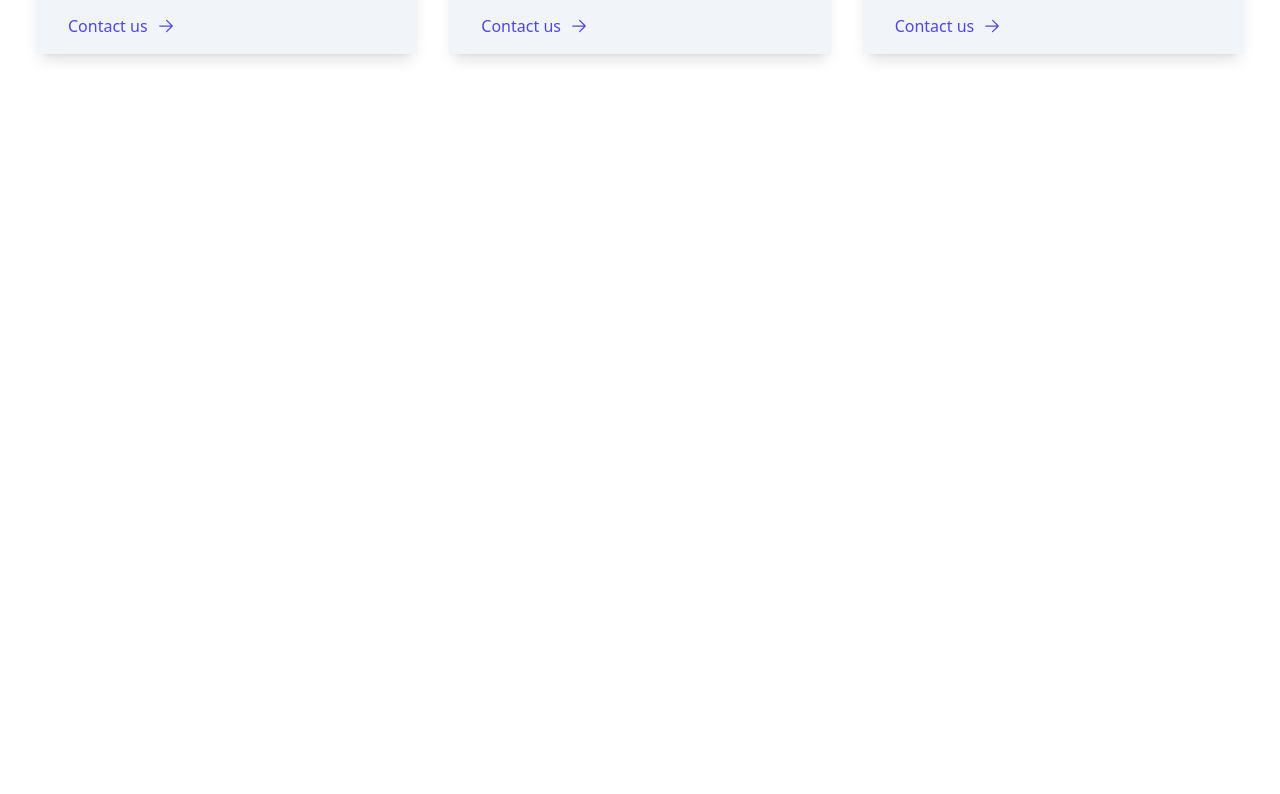
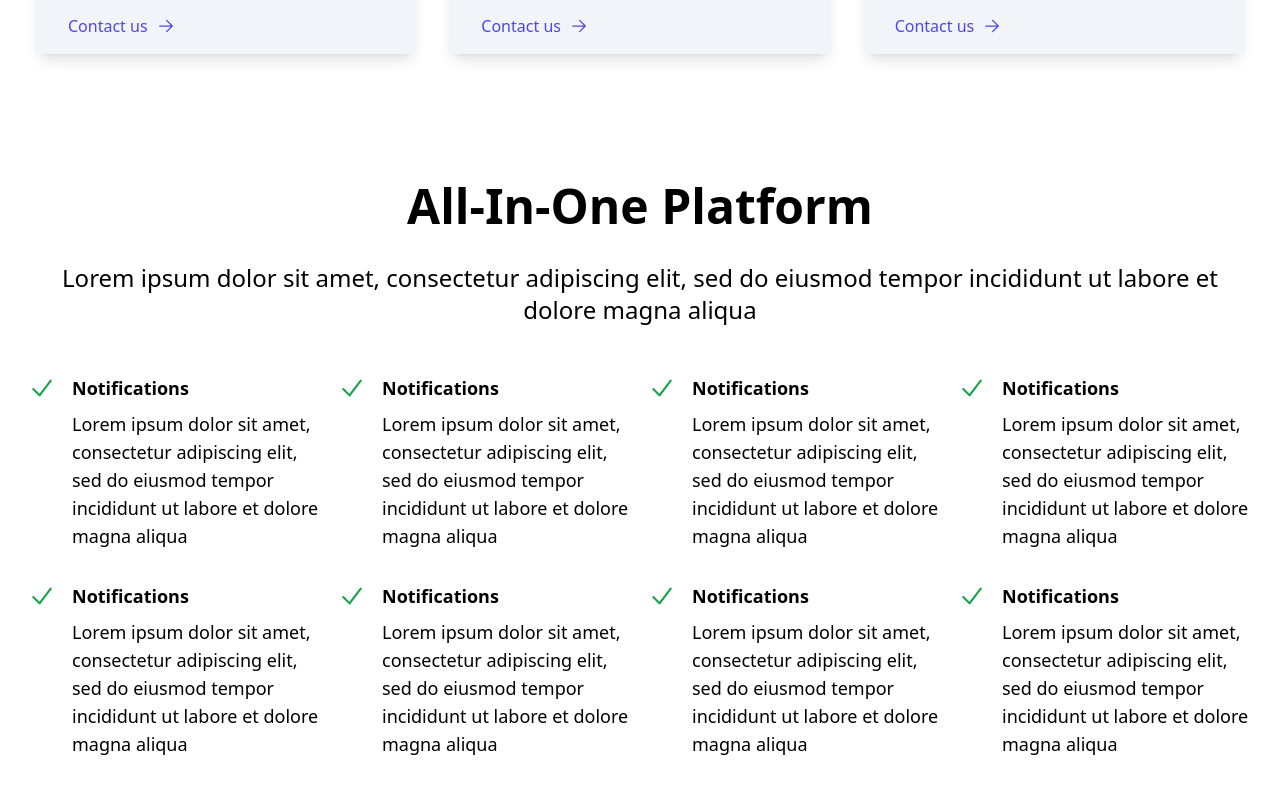
Before and after one commit to joan-gerard/cloud-app-react-tailwind, a React (Create React App) app: page / in a window 1280 px wide. Shown: the part 2084-2878 px from the top of the page. Before the commit the page ends 2182 px from the top, so only its background shows below. Built offline with nearby package versions, Linux system fonts and the light colour scheme; the HTML template or start-up script is replaced by a standard one.

Commit message:
Write AllInOne component

```diff
--- a/src/App.tsx
+++ b/src/App.tsx
@@ -1,5 +1,6 @@
 import React from "react";
 import About from "./components/About";
+import AllInOne from "./components/AllInOne";
 import Hero from "./components/Hero";
 import NavBar from "./components/NavBar";
 import Support from "./components/Support";
@@ -11,6 +12,7 @@
       <Hero />
       <About />
       <Support />
+      <AllInOne />
     </div>
   );
 }
--- /dev/null
+++ b/src/components/AllInOne.tsx
@@ -0,0 +1,117 @@
+import React from "react";
+import { CheckIcon } from "@heroicons/react/20/solid";
+
+const AllInOne = () => {
+  return (
+    <div className="w-full my-32">
+      <div className="max-w-[1240px] mx-auto px-2">
+        <h2 className="text-5xl font-bold text-center">All-In-One Platform</h2>
+        <p className="text-2xl py-8 text-gary-500 text-center">
+          Lorem ipsum dolor sit amet, consectetur adipiscing elit, sed do
+          eiusmod tempor incididunt ut labore et dolore magna aliqua
+        </p>
+
+        <div className="grid sm:grid-cols-2 lg:grid-cols-4 gap-4 pt-4">
+          <div className="flex">
+            <div>
+              <CheckIcon className="w-7 mr-4 text-green-600" />
+            </div>
+            <div className="">
+              <h3 className="font-bold text-lg">Notifications</h3>
+              <p className="text-lg pt-2 pb-4">
+                Lorem ipsum dolor sit amet, consectetur adipiscing elit, sed do
+                eiusmod tempor incididunt ut labore et dolore magna aliqua
+              </p>
+            </div>
+          </div>
+          <div className="flex">
+            <div>
+              <CheckIcon className="w-7 mr-4 text-green-600" />
+            </div>
+            <div className="">
+              <h3 className="font-bold text-lg">Notifications</h3>
+              <p className="text-lg pt-2 pb-4">
+                Lorem ipsum dolor sit amet, consectetur adipiscing elit, sed do
+                eiusmod tempor incididunt ut labore et dolore magna aliqua
+              </p>
+            </div>
+          </div>
+          <div className="flex">
+            <div>
+              <CheckIcon className="w-7 mr-4 text-green-600" />
+            </div>
+            <div className="">
+              <h3 className="font-bold text-lg">Notifications</h3>
+              <p className="text-lg pt-2 pb-4">
+                Lorem ipsum dolor sit amet, consectetur adipiscing elit, sed do
+                eiusmod tempor incididunt ut labore et dolore magna aliqua
+              </p>
+            </div>
+          </div>
+          <div className="flex">
+            <div>
+              <CheckIcon className="w-7 mr-4 text-green-600" />
+            </div>
+            <div className="">
+              <h3 className="font-bold text-lg">Notifications</h3>
+              <p className="text-lg pt-2 pb-4">
+                Lorem ipsum dolor sit amet, consectetur adipiscing elit, sed do
+                eiusmod tempor incididunt ut labore et dolore magna aliqua
+              </p>
+            </div>
+          </div>
+          <div className="flex">
+            <div>
+              <CheckIcon className="w-7 mr-4 text-green-600" />
+            </div>
+            <div className="">
+              <h3 className="font-bold text-lg">Notifications</h3>
+              <p className="text-lg pt-2 pb-4">
+                Lorem ipsum dolor sit amet, consectetur adipiscing elit, sed do
+                eiusmod tempor incididunt ut labore et dolore magna aliqua
+              </p>
+            </div>
+          </div>
+          <div className="flex">
+            <div>
+              <CheckIcon className="w-7 mr-4 text-green-600" />
+            </div>
+            <div className="">
+              <h3 className="font-bold text-lg">Notifications</h3>
+              <p className="text-lg pt-2 pb-4">
+                Lorem ipsum dolor sit amet, consectetur adipiscing elit, sed do
+                eiusmod tempor incididunt ut labore et dolore magna aliqua
+              </p>
+            </div>
+          </div>
+          <div className="flex">
+            <div>
+              <CheckIcon className="w-7 mr-4 text-green-600" />
+            </div>
+            <div className="">
+              <h3 className="font-bold text-lg">Notifications</h3>
+              <p className="text-lg pt-2 pb-4">
+                Lorem ipsum dolor sit amet, consectetur adipiscing elit, sed do
+                eiusmod tempor incididunt ut labore et dolore magna aliqua
+              </p>
+            </div>
+          </div>
+          <div className="flex">
+            <div>
+              <CheckIcon className="w-7 mr-4 text-green-600" />
+            </div>
+            <div className="">
+              <h3 className="font-bold text-lg">Notifications</h3>
+              <p className="text-lg pt-2 pb-4">
+                Lorem ipsum dolor sit amet, consectetur adipiscing elit, sed do
+                eiusmod tempor incididunt ut labore et dolore magna aliqua
+              </p>
+            </div>
+          </div>
+        </div>
+      </div>
+    </div>
+  );
+};
+
+export default AllInOne;
--- a/src/components/Support.tsx
+++ b/src/components/Support.tsx
@@ -5,7 +5,7 @@
 
 const Support = () => {
   return (
-    <div className="w-full h-screen mt-24">
+    <div className="w-full mt-24">
       <div className="w-full h-[700px] bg-gray-900/90 absolute">
         <img
           className="w-full h-full object-cover mix-blend-overlay"
```
Also changed, not shown: src/components/About.tsx (renamed from src/components/About.jsx).
